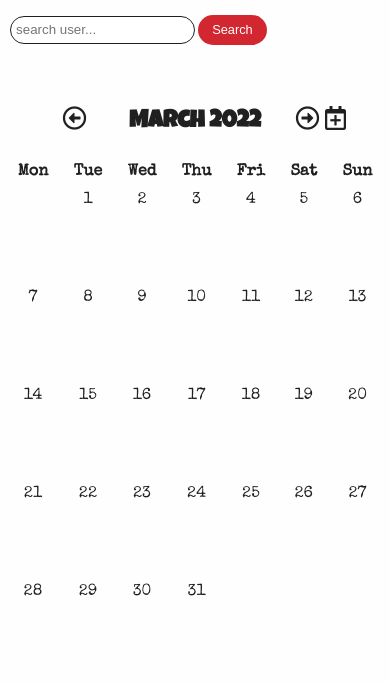
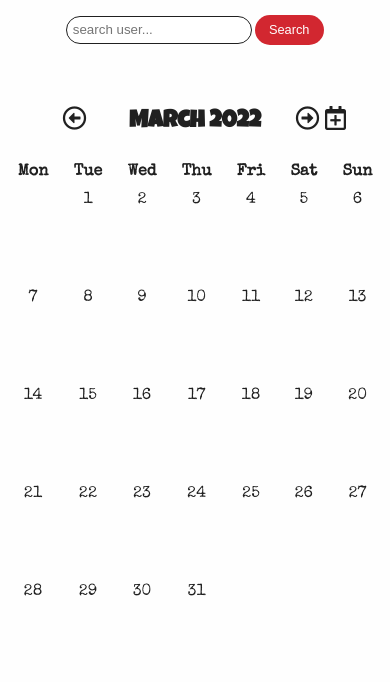
Before and after one commit to xiaoniuniu89/giglep4, a Django app: page /calendar/ in a window 390 px wide. Shown: the part 63-745 px from the top of the page. Run offline with Django 3.2, Linux system fonts and the light colour scheme; the visitor is signed in with stand-in values (Sample User, id 1); data that the repository does not hold is empty; some libraries are stand-ins or nearby versions.

Commit message:
center searchbar mobile

```diff
--- a/templates/organiser/base.html
+++ b/templates/organiser/base.html
@@ -88,7 +88,7 @@
     {% endif %}
 
     <!-- searchbar mobile  -->
-    <div class="search-bar search-small">
+    <div class="search-bar search-small basic-wrapper">
         <form action="{% url 'search' %}" method="get">
             <input id="al-search" type="text" placeholder="search user..."
                    name="user"
--- a/templates/organiser/profile.html
+++ b/templates/organiser/profile.html
@@ -40,7 +40,7 @@
             {% if threads %}
                 {% for thread in threads %}
                     {% if thread.user == request.user and thread.receiver == user  %}
-                        <a class="btn-primarybtn-small" href="{% url 'thread' thread.pk %}">Chat</a>
+                        <a class="btn-primary btn-small" href="{% url 'thread' thread.pk %}">Chat</a>
                     {% elif thread.receiver == request.user and thread.user == user %}
                         <a class="btn-primary btn-small" href="{% url 'thread' thread.pk %}">Chat</a>
                     {% endif %}
```
